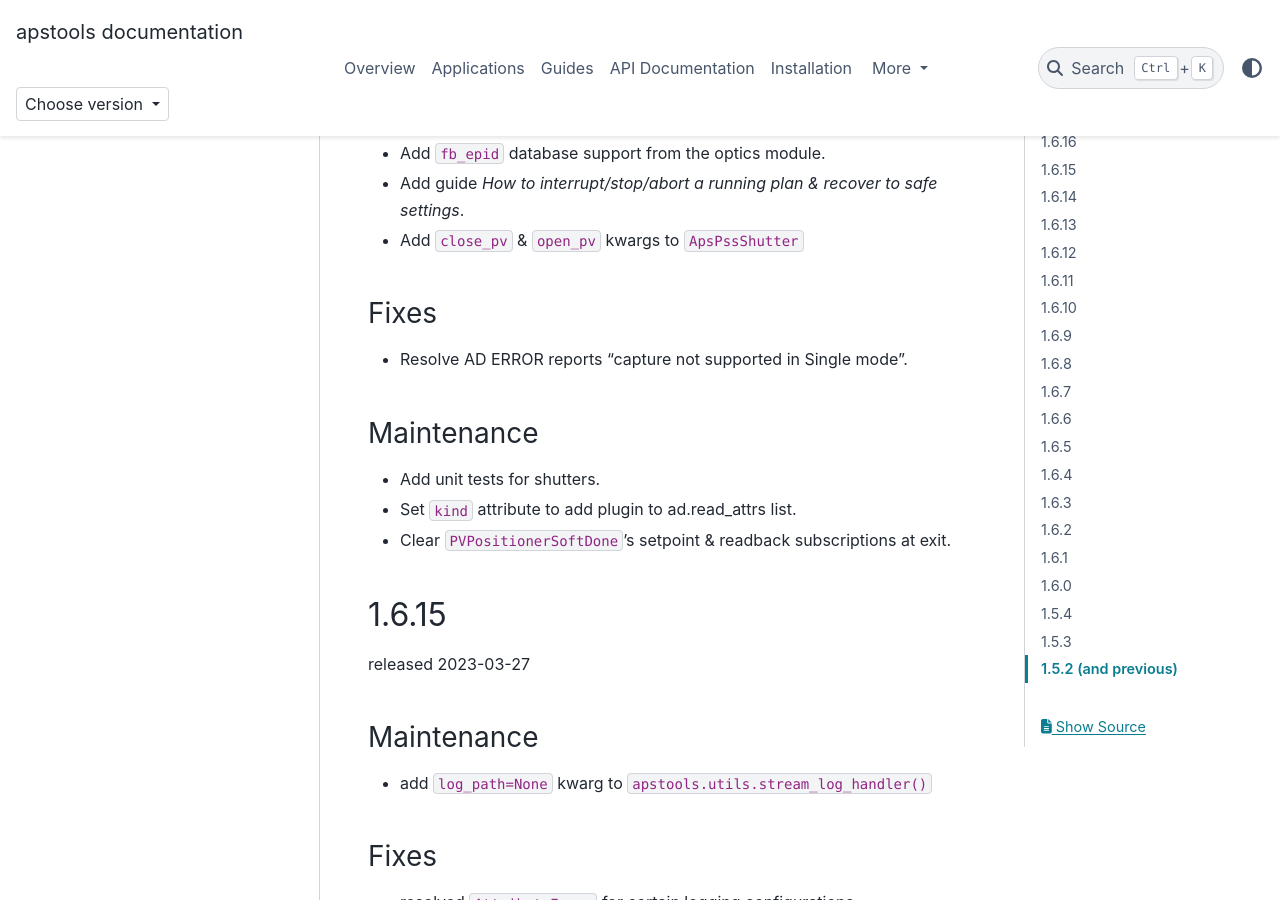
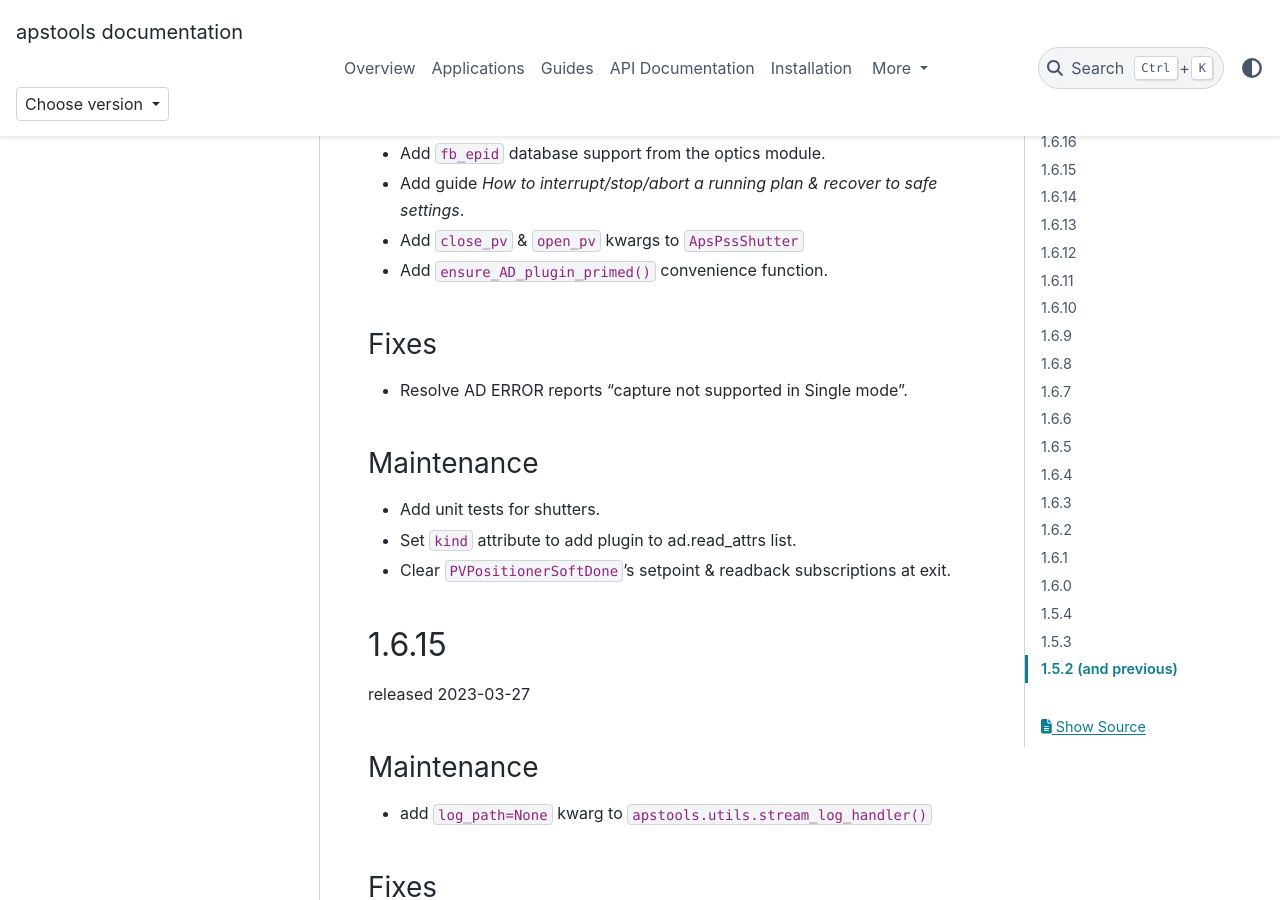
Before and after one commit to dogrecajb/apstools, a Sphinx documentation site: the page built from docs/source/changes.rst, in a window 1280 px wide and 900 px high, scrolled down 385 px. Built offline with Sphinx 7.4.7 and the PyData theme 0.15.4, drawn with Linux system fonts in a browser that asks for light colours; the version number could not be read and is left out.

Commit message:
DOC #837

```diff
--- a/CHANGES.rst
+++ b/CHANGES.rst
@@ -36,6 +36,7 @@ Enhancements
 * Add ``fb_epid`` database support from the optics module.
 * Add guide *How to interrupt/stop/abort a running plan & recover to safe settings*.
 * Add ``close_pv`` & ``open_pv`` kwargs to ``ApsPssShutter``
+* Add ``ensure_AD_plugin_primed()`` convenience function.
 
 Fixes
 -----
--- a/docs/source/api/_devices.rst
+++ b/docs/source/api/_devices.rst
@@ -73,6 +73,7 @@ Area Detector Support
     ~apstools.devices.area_detector_support.AD_full_file_name_local
     ~apstools.devices.area_detector_support.AD_plugin_primed
     ~apstools.devices.area_detector_support.AD_prime_plugin2
+    ~apstools.devices.area_detector_support.ensure_AD_plugin_primed
 
 .. _devices.scalers:
 
```
